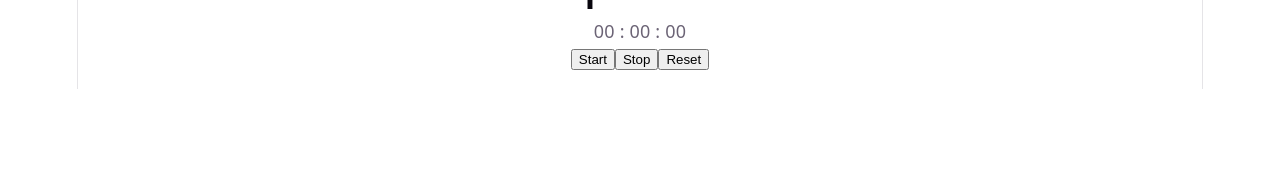
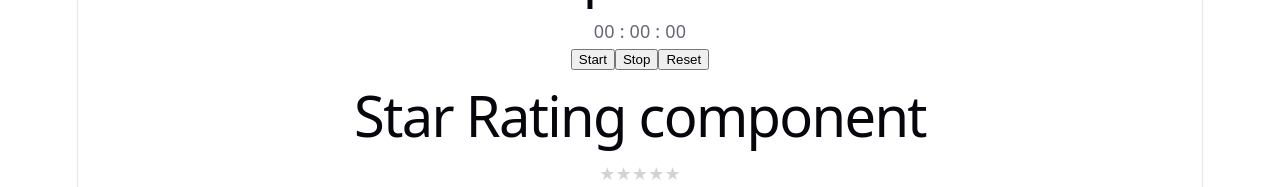
Before and after one commit to shelly004/make-use-of, a React (Vite) app: page / in a window 1280 px wide. Shown: the part 711-898 px from the top of the page. Before the commit the page ends 800 px from the top, so only its background shows below. Built offline with nearby package versions, Linux system fonts and the light colour scheme; no server answers.

Commit message:
Star-rating-component changes

```diff
--- a/src/App.jsx
+++ b/src/App.jsx
@@ -5,6 +5,7 @@ import Form from './components/Form-validation/Form'
 import MainModal from './components/Focusable-Modal/MainModal'
 import Clock from './components/Digital-clock/Clock'
 import Stopwatch from './components/Stop-watch/Stopwatch'
+import Star from './components/Star-rating/Star'
 function App() {
 
   return (
@@ -14,6 +15,7 @@ function App() {
       <MainModal/>
       <Clock/>
       <Stopwatch/>
+      <Star maxStars={5} />
     </>
 
   )
--- /dev/null
+++ b/src/components/Star-rating/Star.jsx
@@ -0,0 +1,34 @@
+import { useState } from "react";
+export default function Star({ maxStars = 5 }) {
+  const [rating, setRating] = useState(0);
+  const [hover, setHover] = useState(0);
+  return (
+    <div>
+      <h1>Star Rating component</h1>
+      <div style={{ gap: "10px" }}>
+        {[...Array(maxStars)].map((_, index) => {
+          const value = index + 1;
+          return (
+            <span
+              style={{
+                cursor: "pointer",
+                color: value <= (hover || rating) ? "#FFD700" : "#D3D3D3",
+              }}
+              onClick={() => {
+                setRating(value);
+              }}
+              onMouseEnter={() => {
+                setHover(value);
+              }}
+              onMouseLeave={() => {
+                setHover(0);
+              }}
+            >
+              ★
+            </span>
+          );
+        })}
+      </div>
+    </div>
+  );
+}
```
